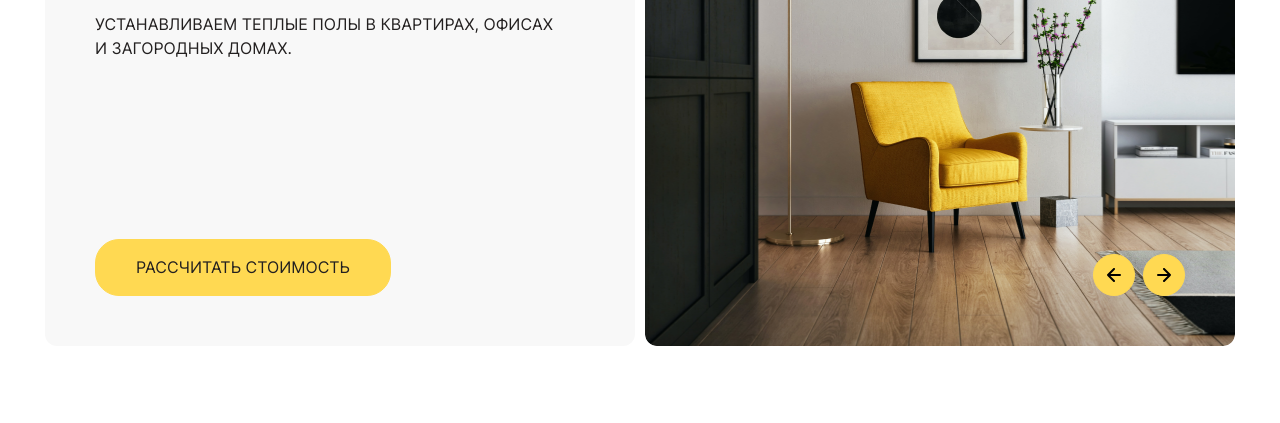
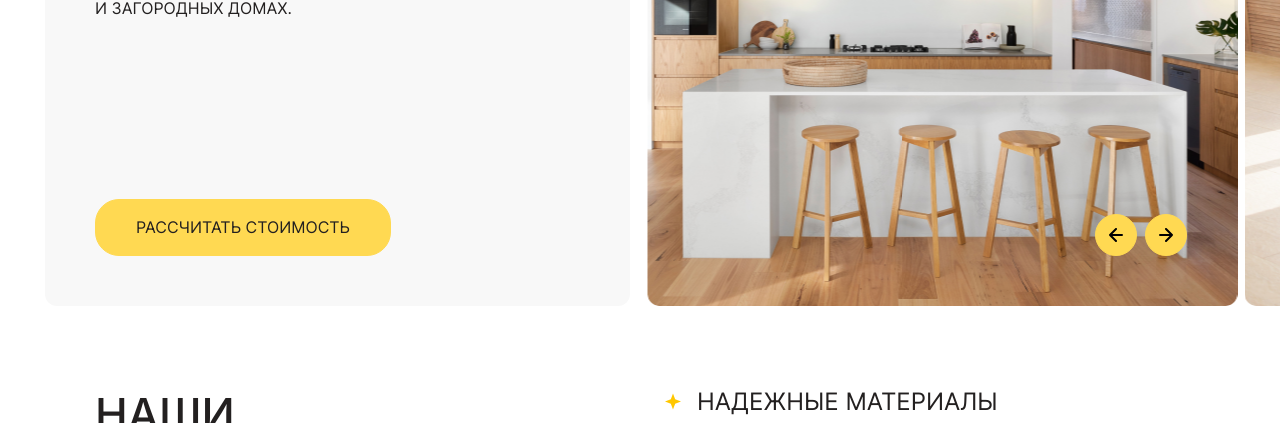
Before and after one commit to PesukarhuTG/lp-warmfloors, a plain HTML site: page index.html in a window 1280 px wide. Shown: the part 317-740 px from the top of the page. Drawn offline with nearby package versions, Linux system fonts and the light colour scheme.

Commit message:
feat: implement slider via Swiper

```diff
--- a/css/hero.css
+++ b/css/hero.css
@@ -1,13 +1,29 @@
+.hero {
+  --width-slide: 590px;
+  --height-slide: 530px;
+  --width-block: calc(50% - 10px);
+  --gap: 10px;
+  overflow: hidden;
+}
+
 .hero__container {
   display: flex;
-  gap: 10px;
+  gap: var(--gap);
+  position: relative;
 }
 
 .hero__content {
-  flex-basis: 50%;
+  width: var(--width-block);
   display: flex;
   flex-direction: column;
   align-items: flex-start;
+}
+
+.hero__slider-block {
+  position: absolute;
+  /* left: calc(var(--width-block) + var(--gap) / 2); */
+  left: calc(var(--width-block) + var(--gap) + 7px);
+  width: calc(((var(--width-block) + var(--gap)) * 2) - var(--gap)); /* 'x2' means how many sliders we want to show */
 }
 
 .hero__title {
@@ -26,10 +42,12 @@
 
 .hero__arrows {
   position: absolute;
-  right: 50px;
+  left: calc(var(--width-slide) - 50px);
+  transform: translateX(-100%);
   bottom: 50px;
   display: flex;
   gap: 8px;
+  z-index: 2;
 }
 
 .hero__link:hover, .hero__slider-btn:hover {
@@ -37,11 +55,9 @@
   border: 1px solid var(--border-primary-hover);
 }
 
-.hero__slider-block {
-  flex-basis: 50%;
-}
-
 .hero__image {
+  width: var(--width-slide);
+  height: var(--height-slide);
   background-position: center;
   background-size: cover;
   background-repeat: no-repeat;
--- a/css/style.css
+++ b/css/style.css
@@ -70,14 +70,13 @@ img {
   padding-bottom: 40px;
 }
 
+.section-offset:first-child {
+  padding-top: 0;
+}
+
 .visually-hidden {
   position: fixed;
   transform: scale(0);
-}
-
-.stretching {
-  width: 100%;
-  height: 100%;
 }
 
 .gray-block {
--- a/index.html
+++ b/index.html
@@ -8,6 +8,9 @@
   <link href="./assets/images/favicon.ico" rel="icon" type="image/x-icon" />
   <title>Тёплый пол - приносим комфорт в каждый дом</title>
   <link rel="stylesheet" href="./css/style.css">
+  <link rel="stylesheet" href="https://cdn.jsdelivr.net/npm/swiper@9/swiper-bundle.min.css" />
+  <script src="https://cdn.jsdelivr.net/npm/swiper@9/swiper-bundle.min.js" defer></script>
+  <script src="./scripts/script.js" type="module"></script>
 </head>
 
 <body>
@@ -29,9 +32,22 @@
             <a href="#calculator" class="button hero__link">Рассчитать&nbsp;стоимость</a>
           </div>
           <div class="hero__slider-block">
-            <div class="stretching hero__slider">
-              <div class="stretching hero__slider-wrapper">
-                <div class="stretching hero__image" style="background-image: url('./assets/images/slider-01.png');">
+            <div class="hero__slider swiper">
+              <div class="hero__slider-wrapper swiper-wrapper">
+                <div class="swiper-slide">
+                  <div class="hero__image" style="background-image: url('./assets/images/slider-01.png');"></div>
+                </div>
+                <div class="swiper-slide">
+                  <div class="hero__image" style="background-image: url('./assets/images/slider-02.png');"></div>
+                </div>
+                <div class="swiper-slide">
+                  <div class="hero__image" style="background-image: url('./assets/images/slider-03.png');"></div>
+                </div>
+                <div class="swiper-slide">
+                  <div class="hero__image" style="background-image: url('./assets/images/slider-04.png');"></div>
+                </div>
+                <div class="swiper-slide">
+                  <div class="hero__image" style="background-image: url('./assets/images/slider-05.png');"></div>
                 </div>
               </div>
 
--- /dev/null
+++ b/scripts/script.js
@@ -0,0 +1 @@
+import slider from './swiperSlider.js';
--- /dev/null
+++ b/scripts/swiperSlider.js
@@ -0,0 +1,14 @@
+const slider = new Swiper('.hero__slider', {
+  slidesPerView: 2,
+  spaceBetween: 15,
+  loop: true,
+  navigation: {
+    nextEl: '.hero__slider-btn_next',
+    prevEl: '.hero__slider-btn_prev',
+  },
+  autoplay: {
+    delay: 3000,
+  },
+});
+
+export default slider;
```
Also changed, not shown: assets/images/slider-02.png (added), assets/images/slider-03.png (added), assets/images/slider-04.png (added), assets/images/slider-05.png (added).
